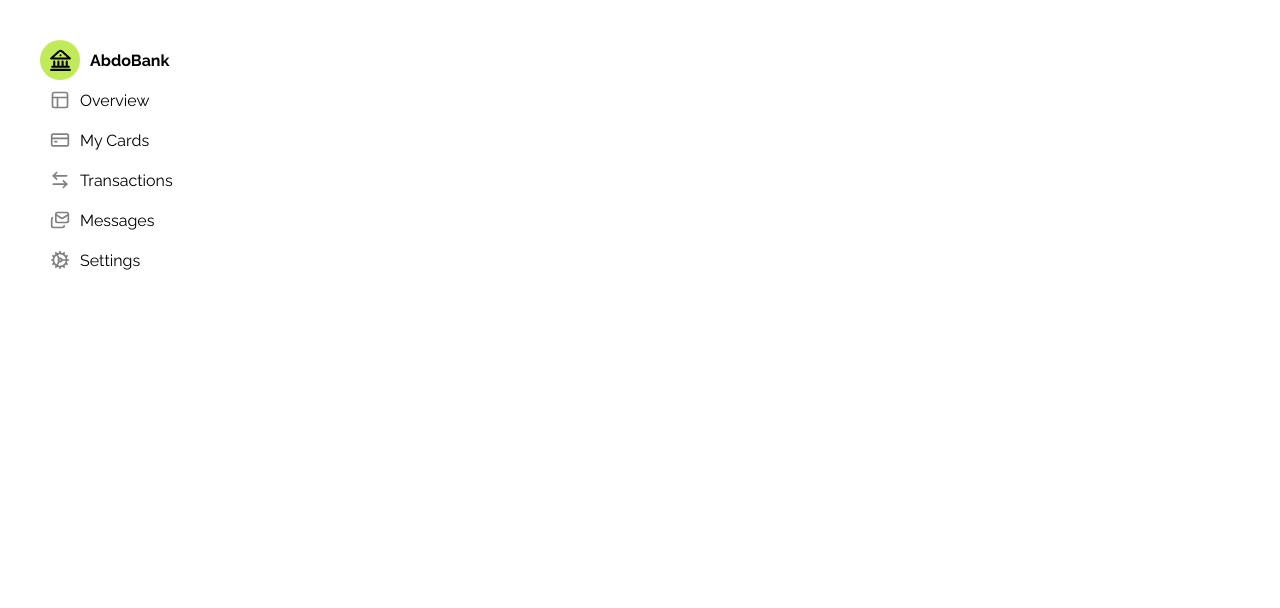
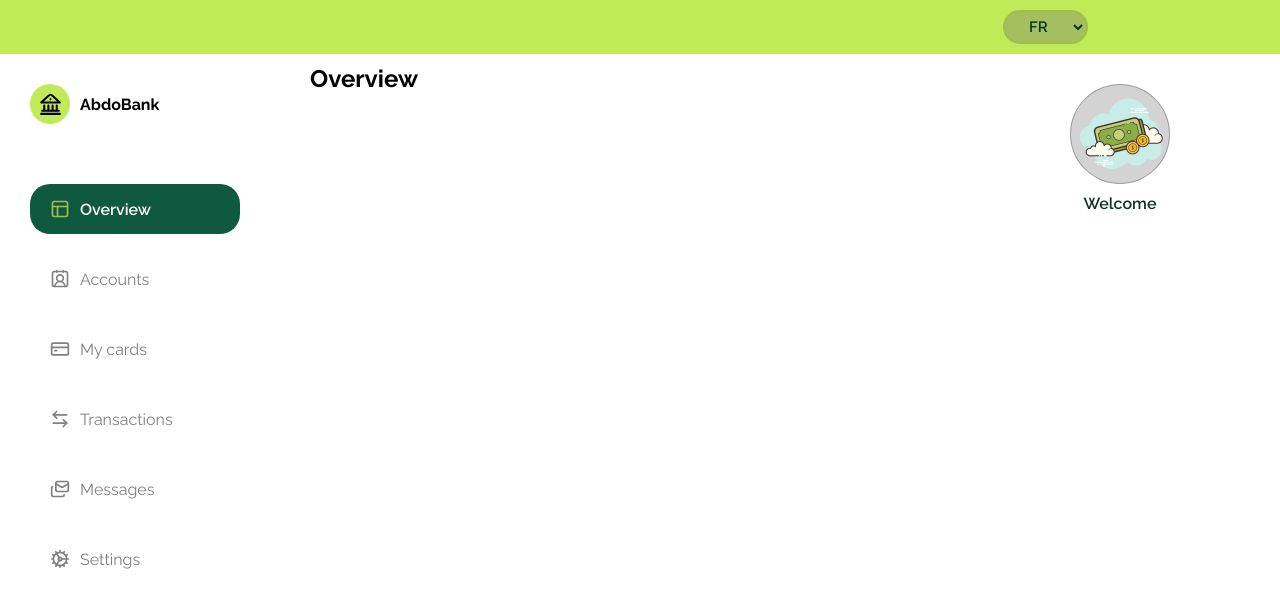
Before and after one commit to Abde-l-latif/Online-Bank-System, a React (Vite) app in the folder BankFrontEnd/bank-app/: page /dashboard in a window 1280 px wide. Shown: the top 608 px of the page. Built offline with nearby package versions, Linux system fonts and the light colour scheme; no server answers.

Commit message:
i worked on the ui for dashboard and my accounts section still have a lot to do ...

```diff
--- /dev/null
+++ b/BankFrontEnd/bank-app/src/Components/Accounts/Account.jsx
@@ -0,0 +1,30 @@
+import Style from "./Account.module.css";
+import { Plus } from 'lucide-react';
+
+const Account = () => {
+  return (
+    <section className={Style.Account}>
+        <div className={Style.AccountHeader}>
+            <div>
+                <h2>My Accounts</h2>
+                <p>This is the accounts information page.</p>
+            </div>
+            <div className={Style.AddAccountBtn}>
+                <Plus size={20} color="white" />
+                <p>Add new account</p>
+            </div>
+        </div>
+
+        <div className={Style.AccountCard}>
+            <h4>Savings Account</h4>
+            <p>1234 5678 9521 6523</p>
+            <div className={Style.AccountInfo}>
+                <p>Balance: 5,000 MAD</p>
+                <p>Active</p>
+            </div>
+        </div>
+    </section>
+  )
+}
+
+export default Account;
--- /dev/null
+++ b/BankFrontEnd/bank-app/src/Components/Accounts/Account.module.css
@@ -0,0 +1,60 @@
+.Account {
+    margin-top: 20px;
+}
+
+.AccountHeader {
+    display: flex;
+    justify-content: space-between;
+    align-items: center;
+    margin-bottom: 20px;
+}
+
+.Account h2 {
+    font-size: 28px;
+    margin-bottom: 10px;
+    color: var(--primary-color)
+}
+
+.Account > p {
+    font-size: 16px;
+    color: var( --smallpara-color);
+}
+
+.AddAccountBtn {
+    padding: 10px 20px;
+    background-color: var(--primary-color);
+    color: white;
+    border: none;
+    border-radius: 5px;
+    cursor: pointer;
+    width: fit-content;
+    display: flex;
+    align-items: center;
+    gap: 10px;
+    transition: background-color 0.3s ease;
+}
+
+.AddAccountBtn:hover {
+    background-color: var(--primary-hover-color);
+}
+
+.AccountCard {
+    width : 300px;
+    height: 150px;
+    display: flex;
+    flex-direction: column;
+    justify-content: space-between;
+    padding: 15px;
+    border-radius: 10px;
+     background: linear-gradient(
+    135deg,
+    #238a45 0%,
+    #2dc3a8 100%
+  );
+  color: white;
+}
+
+.AccountInfo {
+    display: flex;
+    justify-content: space-between;
+}
--- /dev/null
+++ b/BankFrontEnd/bank-app/src/Components/Messages/Message.jsx
@@ -0,0 +1,10 @@
+
+const Message = () => {
+    return (
+        <div>
+            <h1>Message</h1>
+        </div>
+    )
+}
+
+export default Message;
--- /dev/null
+++ b/BankFrontEnd/bank-app/src/Components/MyCards/MyCard.jsx
@@ -0,0 +1,10 @@
+
+const MyCard = () => {
+    return (
+        <div>
+            <h1>My Card</h1>
+        </div>
+    )
+}
+
+export default MyCard;
--- /dev/null
+++ b/BankFrontEnd/bank-app/src/Components/Overview/Overview.jsx
@@ -0,0 +1,10 @@
+
+const Overview = () => {
+    return (
+        <div>
+            <h1>Overview</h1>
+        </div>
+    )
+}
+
+export default Overview;
--- /dev/null
+++ b/BankFrontEnd/bank-app/src/Components/Settings/Setting.jsx
@@ -0,0 +1,12 @@
+
+
+
+const Setting = () => {
+    return (
+        <div>
+            <h1>Setting</h1>
+        </div>
+    )
+}
+
+export default Setting;
--- /dev/null
+++ b/BankFrontEnd/bank-app/src/Components/Transactions/Transaction.jsx
@@ -0,0 +1,11 @@
+
+
+const Transaction = () => {
+    return (
+        <div>
+            <h1>Transaction</h1>
+        </div>
+    )
+}
+
+export default Transaction;
--- a/BankFrontEnd/bank-app/src/Pages/Dashboard/Dashboard.jsx
+++ b/BankFrontEnd/bank-app/src/Pages/Dashboard/Dashboard.jsx
@@ -1,36 +1,97 @@
+import { useState, useEffect } from 'react';
 import Brand from "../../Components/Brand/Brand";
 import Style from "./Dashboard.module.css";
-import { PanelsTopLeft, CreditCard, ArrowLeftRight ,Cog , Mails } from 'lucide-react';
+import { PanelsTopLeft, CreditCard, ArrowLeftRight ,Cog , Mails, ContactRound } from 'lucide-react';
+import Overview from '../../Components/Overview/Overview';
+import Transaction from '../../Components/Transactions/Transaction';
+import Account from '../../Components/Accounts/Account';
+import MyCard from '../../Components/MyCards/MyCard';
+import Message from '../../Components/Messages/Message';
+import Setting from '../../Components/Settings/Setting';
+import Top from '../../Components/Top/Top';
+import Money from "../../Assets/money-100.png";
 
 const Dashboard = () => {
+
+    const [activeMenu, setActiveMenu] = useState('overview');
+    const [user, setUser] = useState(null);
+
+    const menuItems = [
+        { name: 'overview', icon: PanelsTopLeft, label: 'Overview' },
+        { name: 'accounts', icon: ContactRound, label: 'Accounts' },
+        { name: 'cards', icon: CreditCard, label: 'My cards' },
+        { name: 'transactions', icon: ArrowLeftRight, label: 'Transactions' },
+        { name: 'messages', icon: Mails, label: 'Messages' },
+        { name: 'settings', icon: Cog, label: 'Settings' },
+    ];
+
+    useEffect(() => {
+        async function GetUser() {
+            const token = localStorage.getItem('token');
+
+            const response = await fetch('https://localhost:7194/api/user/me', {
+                method: 'GET',
+                headers: {
+                    'Content-Type': 'application/json',
+                    'Authorization': `Bearer ${token}`
+                }
+            });
+
+            const userData = await response.json();
+
+            if (response.ok) {
+                console.log(userData?.userResponseDTO);
+                setUser(userData?.userResponseDTO);
+            }
+        }
+
+        GetUser();
+
+        return () => {}
+
+    }, []);
+
     return (
+        <>
+            <Top/>
             <section className={Style.Dashboard}>
-            <div className="">
+                <div className={Style.SideMenu}>
                     <Brand/>
                     <ul>
-                    <div className={Style.SideMenu}>
-                        <PanelsTopLeft size={20} color="grey" />
-                        <li>Overview</li>
+                        {menuItems.map((item) => (
+                            <div
+                                key={item.name}
+                                className={`${Style.SideMenuItem} ${activeMenu === item.name ? Style.Active : ''}`}
+                                name={item.name}
+                                onClick={() => setActiveMenu(item.name)}
+                            >
+                                <item.icon size={20} color={activeMenu === item.name ? " rgb(158, 192, 74)" : "grey"} />
+                                <li>{item.label}</li>
                             </div>
-                    <div className={Style.SideMenu}>
-                        <CreditCard  size={20} color="grey" />
-                        <li>My Cards</li>
-                    </div>
-                    <div className={Style.SideMenu}>
-                        <ArrowLeftRight  size={20} color="grey" />
-                        <li>Transactions</li>
-                    </div>
-                    <div className={Style.SideMenu}>
-                        <Mails  size={20} color="grey" />
-                        <li>Messages</li>
-                    </div>
-                    <div className={Style.SideMenu}>
-                        <Cog size={20} color="grey" />
-                        <li>Settings</li>
-                    </div>
+                        ))}
                     </ul>
                 </div>
+
+                <div className={Style.Content}>
+                    {activeMenu === 'overview' && <Overview />}
+                    {activeMenu === 'accounts' && <Account />}
+                    {activeMenu === 'cards' && <MyCard />}
+                    {activeMenu === 'transactions' && <Transaction />}
+                    {activeMenu === 'messages' && <Message />}
+                    {activeMenu === 'settings' && <Setting />}
+                </div>
+
+                <div>
+                    <div className={Style.RepresentUser}>
+                        <div className={Style.UserAvatar}>
+                            <img src={Money} alt="UserAvatar" />
+                        </div>
+                        <p>Welcome</p>
+                        <p style={{ fontWeight: 'bold', color: 'black' }}>{user?.customer?.firstName} {user?.customer?.lastName}</p>
+                    </div>
+                </div>
             </section>
+        </>
     )
 }
 
--- a/BankFrontEnd/bank-app/src/Pages/Dashboard/Dashboard.module.css
+++ b/BankFrontEnd/bank-app/src/Pages/Dashboard/Dashboard.module.css
@@ -1,11 +1,55 @@
 
 section.Dashboard {
-    margin: 40px;
+    display: grid;
+    grid-template-columns: 250px 1fr 300px;
+    gap: 50px;
+    margin : 10px;
 }
 
 .SideMenu {
+    padding: 20px;
+    border-radius: 20px;
+    display: flex;
+    flex-direction: column;
+    gap: 40px;
+}
+
+.SideMenuItem {
     display: flex;
     gap: 10px;
     align-items: center;
-    padding: 10px;
+    padding: 15px 20px;
+    margin-top: 20px ;
+    cursor: pointer;
+    border-radius: 20px;
+    color : gray;
 }
+
+.Active {
+    color: white;
+    background-color: var(--primary-hover-color);
+    font-weight: 600;
+}
+
+.UserAvatar {
+    width: 100px;
+    height: 100px;
+    border-radius: 50%;
+    overflow: hidden;
+    border: 1px solid rgba(128, 128, 128, 0.693);
+    background-color: rgba(116, 116, 116, 0.318);
+}
+
+.RepresentUser {
+    display: flex;
+    flex-direction: column;
+    align-items: center;
+    gap: 10px;
+    margin-top: 20px;
+}
+
+.RepresentUser > p {
+    font-size: 16px;
+    color: var(--primary-color);
+    font-weight: 600;
+}
```
Also changed, not shown: BankFrontEnd/bank-app/src/assets/money-100.png (added). Lines whose indentation alone changed are shown as unchanged.
